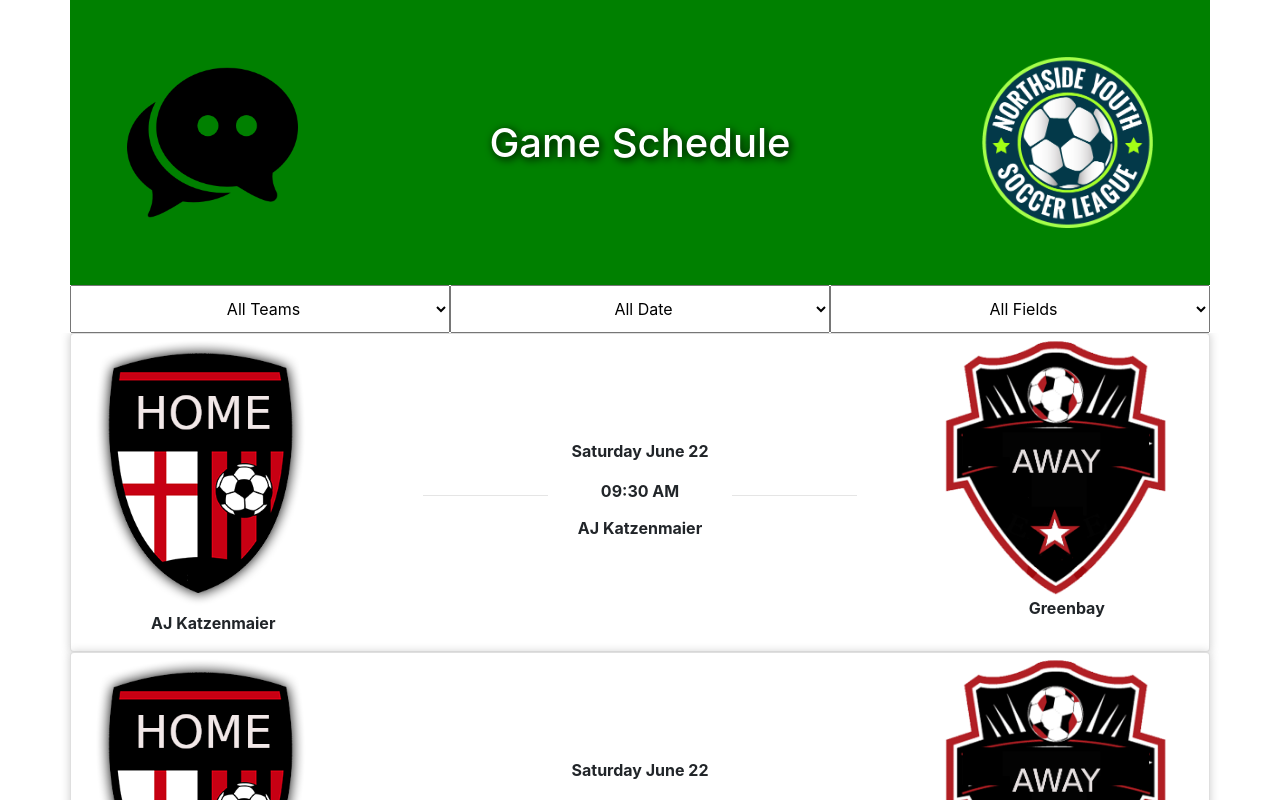
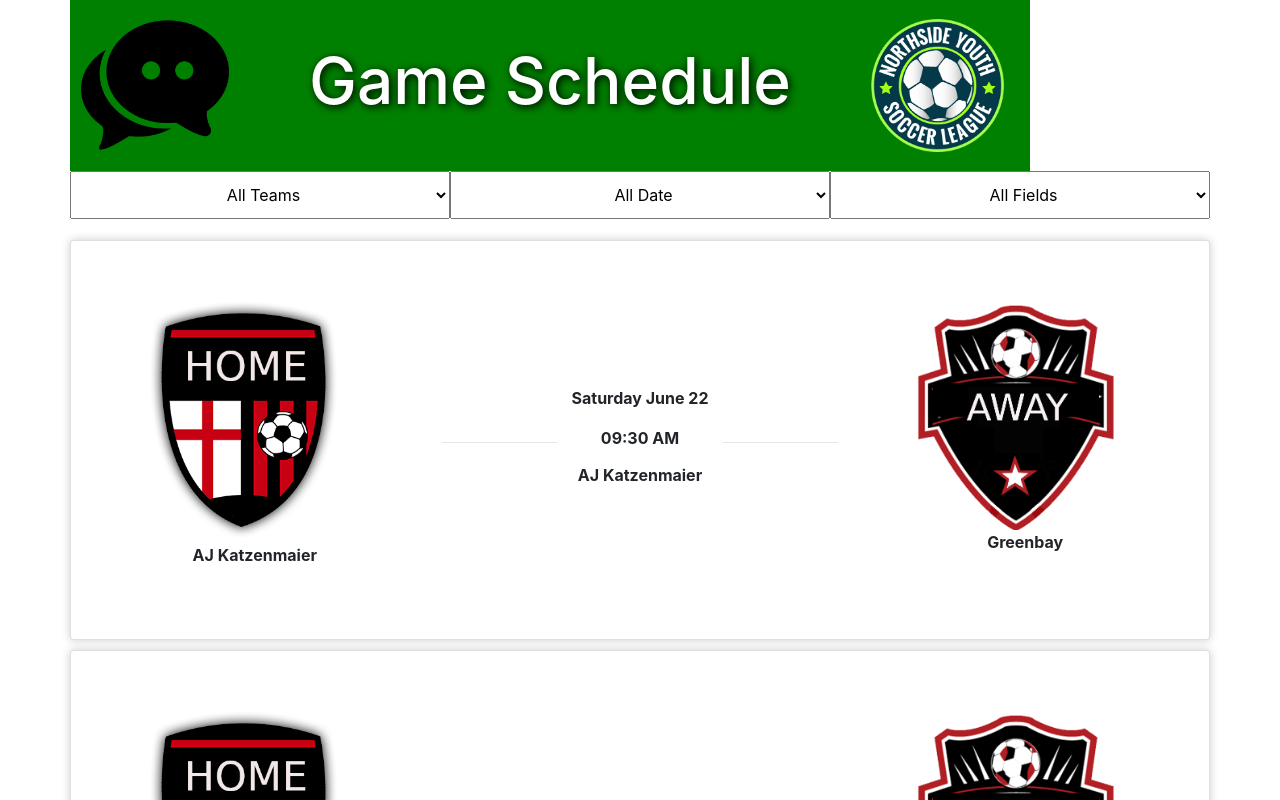
Before and after one commit to aryaludianto/NYSL-mobile-app, a Vue app: page / in a window 1280 px wide. Shown: the top 800 px of the page. Built offline with nearby package versions, Linux system fonts and the light colour scheme.

Commit message:
npm run build already pressed

```diff
--- /dev/null
+++ b/(public) dist/index.html
@@ -0,0 +1,65 @@
+<!DOCTYPE html>
+<html>
+  <head>
+    <meta charset="utf-8">
+    <meta name="viewport" content="width=device-width, initial-scale=1">
+    <title>Welcome to Firebase Hosting</title>
+
+    <!-- update the version number as needed -->
+    <script defer src="/__/firebase/6.2.4/firebase-app.js"></script>
+    <!-- include only the Firebase features as you need -->
+    <script defer src="/__/firebase/6.2.4/firebase-auth.js"></script>
+    <script defer src="/__/firebase/6.2.4/firebase-database.js"></script>
+    <script defer src="/__/firebase/6.2.4/firebase-messaging.js"></script>
+    <script defer src="/__/firebase/6.2.4/firebase-storage.js"></script>
+    <!-- initialize the SDK after all desired features are loaded -->
+    <script defer src="/__/firebase/init.js"></script>
+
+    <style media="screen">
+      body { background: #ECEFF1; color: rgba(0,0,0,0.87); font-family: Roboto, Helvetica, Arial, sans-serif; margin: 0; padding: 0; }
+      #message { background: white; max-width: 360px; margin: 100px auto 16px; padding: 32px 24px; border-radius: 3px; }
+      #message h2 { color: #ffa100; font-weight: bold; font-size: 16px; margin: 0 0 8px; }
+      #message h1 { font-size: 22px; font-weight: 300; color: rgba(0,0,0,0.6); margin: 0 0 16px;}
+      #message p { line-height: 140%; margin: 16px 0 24px; font-size: 14px; }
+      #message a { display: block; text-align: center; background: #039be5; text-transform: uppercase; text-decoration: none; color: white; padding: 16px; border-radius: 4px; }
+      #message, #message a { box-shadow: 0 1px 3px rgba(0,0,0,0.12), 0 1px 2px rgba(0,0,0,0.24); }
+      #load { color: rgba(0,0,0,0.4); text-align: center; font-size: 13px; }
+      @media (max-width: 600px) {
+        body, #message { margin-top: 0; background: white; box-shadow: none; }
+        body { border-top: 16px solid #ffa100; }
+      }
+    </style>
+  </head>
+  <body>
+    <div id="message">
+      <h2>Welcome</h2>
+      <h1>Firebase Hosting Setup Complete</h1>
+      <p>You're seeing this because you've successfully setup Firebase Hosting. Now it's time to go build something extraordinary!</p>
+      <a target="_blank" href="https://firebase.google.com/docs/hosting/">Open Hosting Documentation</a>
+    </div>
+    <p id="load">Firebase SDK Loading&hellip;</p>
+
+    <script>
+      document.addEventListener('DOMContentLoaded', function() {
+        // // 🔥🔥🔥🔥🔥🔥🔥🔥🔥🔥🔥🔥🔥🔥🔥🔥🔥🔥🔥🔥🔥🔥🔥🔥🔥🔥🔥🔥🔥🔥🔥
+        // // The Firebase SDK is initialized and available here!
+        //
+        // firebase.auth().onAuthStateChanged(user => { });
+        // firebase.database().ref('/path/to/ref').on('value', snapshot => { });
+        // firebase.messaging().requestPermission().then(() => { });
+        // firebase.storage().ref('/path/to/ref').getDownloadURL().then(() => { });
+        //
+        // // 🔥🔥🔥🔥🔥🔥🔥🔥🔥🔥🔥🔥🔥🔥🔥🔥🔥🔥🔥🔥🔥🔥🔥🔥🔥🔥🔥🔥🔥🔥🔥
+
+        try {
+          let app = firebase.app();
+          let features = ['auth', 'database', 'messaging', 'storage'].filter(feature => typeof app[feature] === 'function');
+          document.getElementById('load').innerHTML = `Firebase SDK loaded with ${features.join(', ')}`;
+        } catch (e) {
+          console.error(e);
+          document.getElementById('load').innerHTML = 'Error loading the Firebase SDK, check the console.';
+        }
+      });
+    </script>
+  </body>
+</html>
--- a/src/components/schedule.vue
+++ b/src/components/schedule.vue
@@ -1,17 +1,16 @@
 <template>
 <div class="disp-schedule">
+
+
 
  <div class="header">
     <div id="header-cont" class="container">
       <div class="head-new">
-        <img class="img-head" src="../images/chat_logo.png">
+        <img class="img-head-1" src="../images/chat_logo.png">
         <h1 class="gametext">Game Schedule</h1>
-        <img class="img-head" src="../images/nysl_logo.png">
+        <img class="img-head-2" src="../images/nysl_logo.png">
       </div>
     </div>
-
-
-
 
     <div id="selection-list" class="container">
       <div class="selection-sort">
@@ -42,11 +41,12 @@
 
   </div>
 
+
     <div class="card-container">
-      <div v-for="(game,index) in filterData.games" id="card-cont-id"class="container" :key='index'>
+      <div v-for="(game,index) in filterData.games" id="card-cont-id" class="container" :key='index'>
         <div v-on:click="mapClass($event)" v-bind:id="'card-'+game.gameNum" class="card-wrap">
           <div class="container card">
-            <div class="row">
+            <div id="full-card" class="row">
             <div class="col-3 team">
               <img class="team-logo" src="../assets/logo-home.png">
               <p>{{game.homeTeam}}</p>
@@ -165,10 +165,33 @@
 
 <style scoped>
 
-/* Header New */
+@media screen and (orientation:landscape)
+and (max-device-width: 850px) {
+
+  .header{
+    height: 30vh;
+  }
+
+  .card-container{
+    height: 50vh;
+  }
+
+  .card-container.container{
+    height: 80vh;
+  }
+
+}
+
+
+
+
+
+/* Header New
 #header-cont.container{
   padding:0;
-  /* height: 50%; */
+
+  display: flex;
+
 }
 
 .header {
@@ -176,6 +199,7 @@
   overflow: hidden;
   top: 0;
   grid-row: 1/2;
+  z-index: 1;
 }
 
 .head-new{
@@ -184,7 +208,7 @@
   align-items:center;
   background-color: green;
   padding: 5%;
-  /* height:100%; */
+  height:100%;
   width:100%;
 
   grid-auto-rows: auto;
@@ -200,18 +224,79 @@
   margin: auto;
   color: white;
   text-shadow: 2px 2px 8px #000000;
+  max-width: 100%;
 }
 
 .img-head{
-  width: 100%;
+  max-width: 100%;
   margin:auto;
+} */
+
+
+/* New Css header */
+
+.header {
+  position: sticky;
+  overflow: hidden;
+  top: 0;
+  grid-row: 1/2;
+  z-index: 1;
+}
+
+.disp-schedule{
+  display: grid;
+  /* grid-template-rows: repeat(12, 1fr); */
+  grid-auto-rows: minmax(1fr, 40px)
 }
 
 
-.disp-schedule{
+
+.head-cont{
+   grid-row:1/3;
+   height: minmax(100px,300px);
+   margin: 0;
+}
+
+#header-cont.container{
+  padding:0;
+}
+
+.head-new {
+  padding: 1%;
+  background-color: green;
   display: grid;
-  /* grid-template-rows: repeat(10, 1fr);  */
+  grid-template-columns: repeat(6, 1fr);
+  grid-auto-rows: minmax(10px,auto);
+  grid-gap: 10px;
+  max-width: 960px;
+  margin: 0;
+  align-items: center;
 }
+
+.img-head-1{
+  grid-column: 1/2;
+  min-width: 50%;
+  max-width:100%;
+}
+
+.gametext{
+  grid-column:2/6;
+  color: white;
+  text-shadow: 2px 2px 8px #000000;
+  width: 100%;
+  text-align: center;
+  font-size: 5vw;
+}
+
+.img-head-2{
+  grid-column: 6/7;
+   min-width: 85%;
+   max-width: 90%;
+}
+
+
+
+
 
 /* New sort button CSS */
 
@@ -241,8 +326,11 @@
 }
 
 .card-container{
-  overflow-y: scroll;
-  /* grid-row: 2 / 10; */
+  /* overflow-y: scroll; */
+  display: grid;
+  grid-gap: 10px;
+  padding: 0% 5% ;
+  grid-row: 2 / 13;
 }
 
 .card-container.row{
@@ -385,6 +473,14 @@
   background-color: aqua;
 }
 
+#full-card{
+  height: minmax(500px,auto);
+  padding: 5%;
+
+}
+
+
+
 
 /* Map Css */
 
@@ -402,6 +498,7 @@
 .map-loc{
   width: 100%;
   height: 160px;
+  overflow-y:scroll;
 }
 
 p.loc{
@@ -410,6 +507,7 @@
   text-shadow: 2px 2px 8px #000000;
   padding: 5px;
   z-index: -1;
+
 }
 
 .row.map-cont{
--- a/src/data/davids2.js
+++ b/src/data/davids2.js
@@ -265,7 +265,7 @@
           // give a 20% adv to home team
           if (j == 0){
               score += 5;
-          };
+          }
 
           //add or substract % to different teams - adding or reducing their chance to win
           switch (data["games"][i][teamCatagories[j]]) {
```
Also changed, not shown: firebase.json (added), src/assets/away-logo.png, 1 other file (tests, documents, lock files or other folders).
